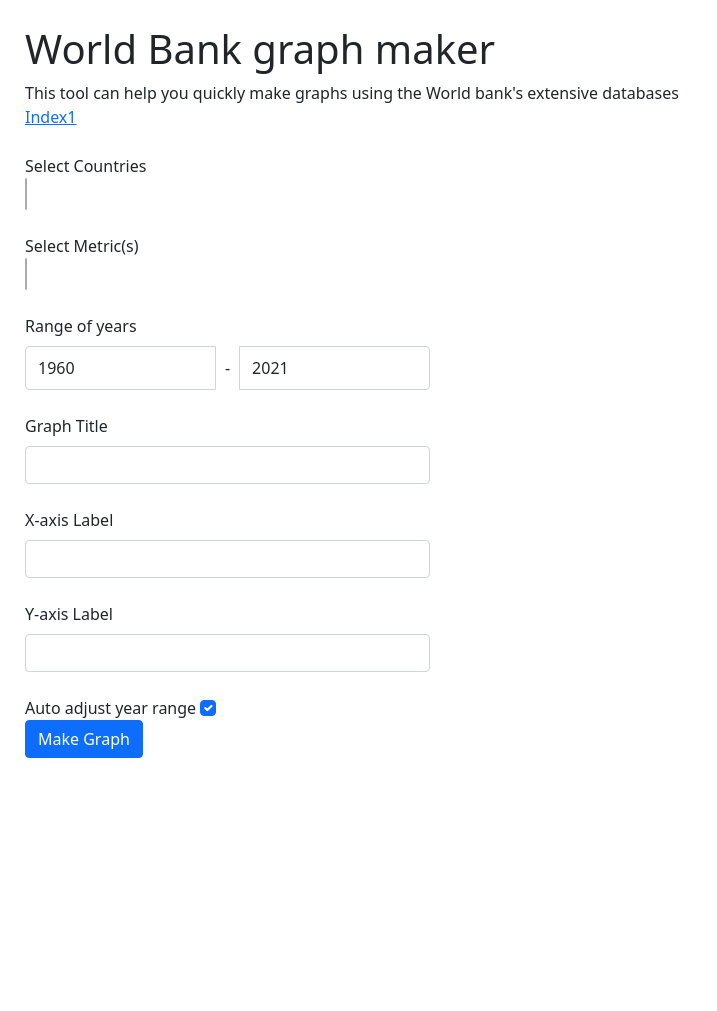
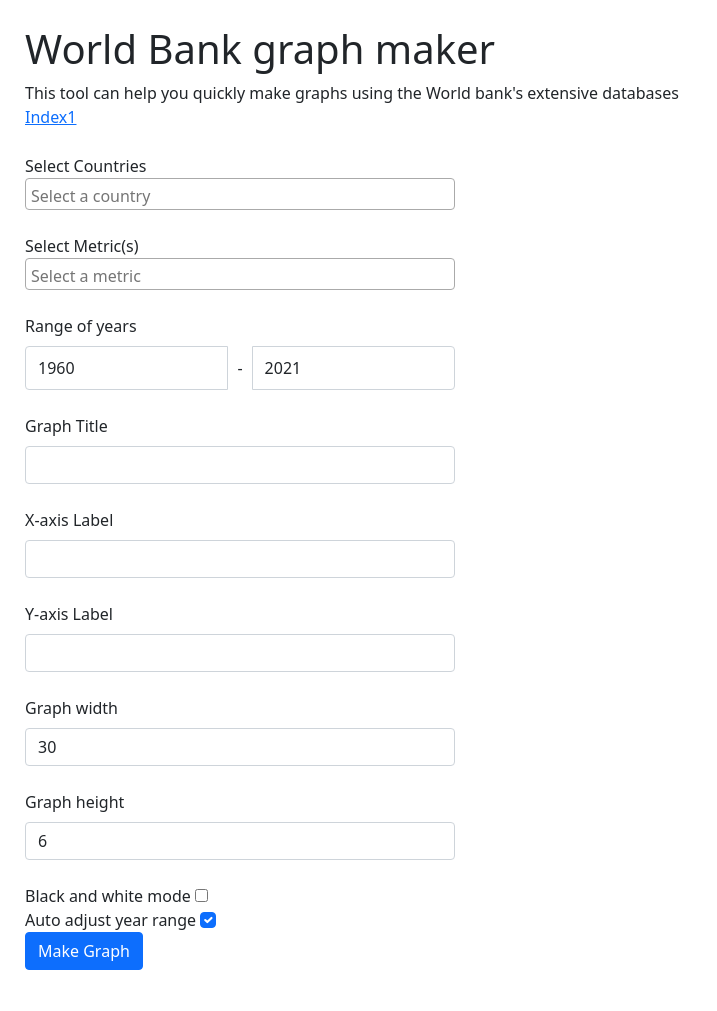
Before and after one commit to Eyads99/Django-WorldBankGraphMaker, a Django app: template WB/templates/WB/index.html in a window 1280 px wide. Shown: the whole page, without its empty margins (0-717 px from the left). Before the commit the page ends 758 px from the top, so only its background shows below. Run offline with Django 4.2, Linux system fonts and the light colour scheme; the template is opened without the code that fills it, so the values that code supplies are empty.

Commit message:
Added black and white mode

```diff
--- a/WB/templates/WB/index.html
+++ b/WB/templates/WB/index.html
@@ -36,10 +36,11 @@
 </div>
 
 <form action="{% url 'WB:graph' %}" id="WBgraph" method="get">
-    <div class="form-group" style="width: 405px; margin: 25px;">
+    <div class="form-group" style="width: 430px; margin: 25px;">
         <label for="states">Select Countries</label>
         <br>
-        <select class="django-select2" id="states" name="states" multiple="multiple" required="required">
+        <select class="django-select2" style="width: 430px" id="states" name="states" multiple="multiple"
+                required="required">
             {% for code,country in countries %}
                 <option value="{{ code }}">{{ country }}</option>
             {% endfor %}
@@ -48,7 +49,8 @@
         <br><br>
         <label for="metrics_list">Select Metric(s)</label>
         <br>
-        <select class="django-select2" id="metrics" name="metrics" multiple="multiple" required="required">
+        <select class="django-select2" style="width: 430px" id="metrics" name="metrics" multiple="multiple"
+                required="required">
             {%  for code,metric in metrics %}
             <option value="{{code}}">{{metric}}</option>
         {% endfor %}
@@ -74,25 +76,25 @@
         <label for="ylabel" class="form-label">Y-axis Label</label>
         <input id="ylabel" class="form-control" name="ylabel" value="">
         <br>
+
+        <label for="width" class="form-label">Graph width</label>
+        <input type="number" class="form-control" id="width" name="width" min="1" value="30">
+        <br>
+        <label for="height" class="form-label">Graph height</label>
+        <input type="number" class="form-control" id="height" name="height" min="1" value="6">
+        <br>
+
+        <label for="BW">Black and white mode</label>
+        <input type="checkbox" id="BW" name="BW" value="0">
+        <br>
+        {#    <label for="color">Pick a primary graph colour</label>#}
+    {#    <input type="color" name="color" id="color">#}
+    {#    <br><br>#}
+
+
         <label for="auto_year" class="form-check-label">Auto adjust year range</label>
         <input type="checkbox" class="form-check-input" id="auto_year" name="auto_year" value="1" checked>
         <br>
-
-        {#    <label for="width">Graph width</label>#}
-    {#    <input type="number" id="width" name="width" min="400" max="2000" value="1000" >#}
-    {#    <br><br>#}
-    {#    <label for="height">Graph height</label>#}
-    {#    <input type="number" id="height" name="height" min="400" max="2000" value="1000" >#}
-    {#    <br><br>#}
-
-
-    {#    <label for="color">Pick a primary graph colour</label>#}
-    {#    <input type="color" name="color" id="color">#}
-    {#    <br><br>#}
-
-    {#    <label for="BW">Black and white mode</label>#}
-    {#    <input type="checkbox" id="BW" name="BW" value="0">#}
-
         <input type="submit" class="btn btn-primary mb-3" value="Make Graph">
     </div>
 </form>
```
Also changed, not shown: WB/WBAPI.py (+26 -11 lines), WB/views.py (+9 -3 lines).
